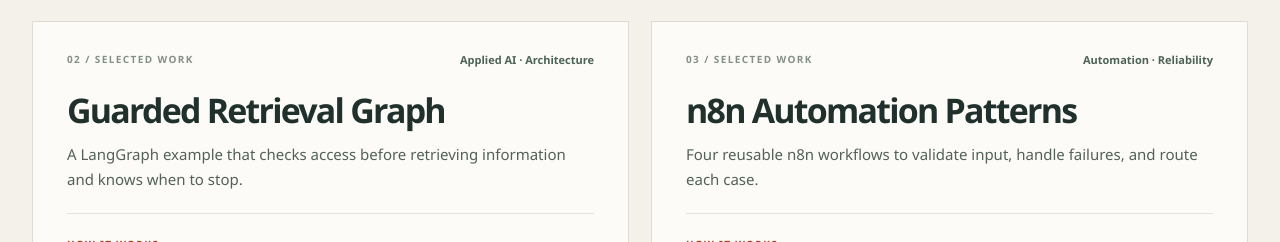
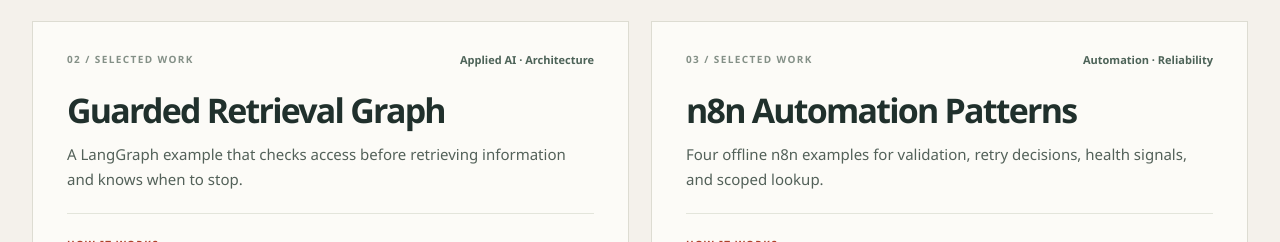
Before and after one commit to rodrigolima-dev/rodrigolima-dev.github.io, a React (Vite) app: page / in a window 1280 px wide. Shown: the part 1472-1714 px from the top of the page. Built offline with nearby package versions, Linux system fonts and the light colour scheme.

Commit message:
fix(site): describe offline n8n examples accurately

```diff
--- a/src/projects.ts
+++ b/src/projects.ts
@@ -51,7 +51,7 @@
     {
       category: 'Automation · Reliability',
       description:
-        'Four reusable n8n workflows to validate input, handle failures, and route each case.',
+        'Four offline n8n examples for validation, retry decisions, health signals, and scoped lookup.',
       decision: 'Every branch has a clear outcome, with no external service calls.',
       visualAlt: 'Simple animated diagram of an offline n8n automation flow',
       visualCaption: 'FOUR OFFLINE FLOWS / NO AGENT NODE OR CREDENTIALS',
@@ -77,7 +77,7 @@
     {
       category: 'Automação · Confiabilidade',
       description:
-        'Quatro automações reutilizáveis para validar entradas, lidar com falhas e encaminhar cada caso.',
+        'Quatro exemplos offline em n8n: validação, decisão de nova tentativa, sinal de saúde e busca com escopo definido.',
       decision: 'Cada caminho tem um resultado claro, sem chamadas a serviços externos.',
       visualAlt: 'Diagrama animado e simples de uma automação n8n offline',
       visualCaption: 'QUATRO FLUXOS OFFLINE / SEM AGENT NEM CREDENCIAIS',
```
